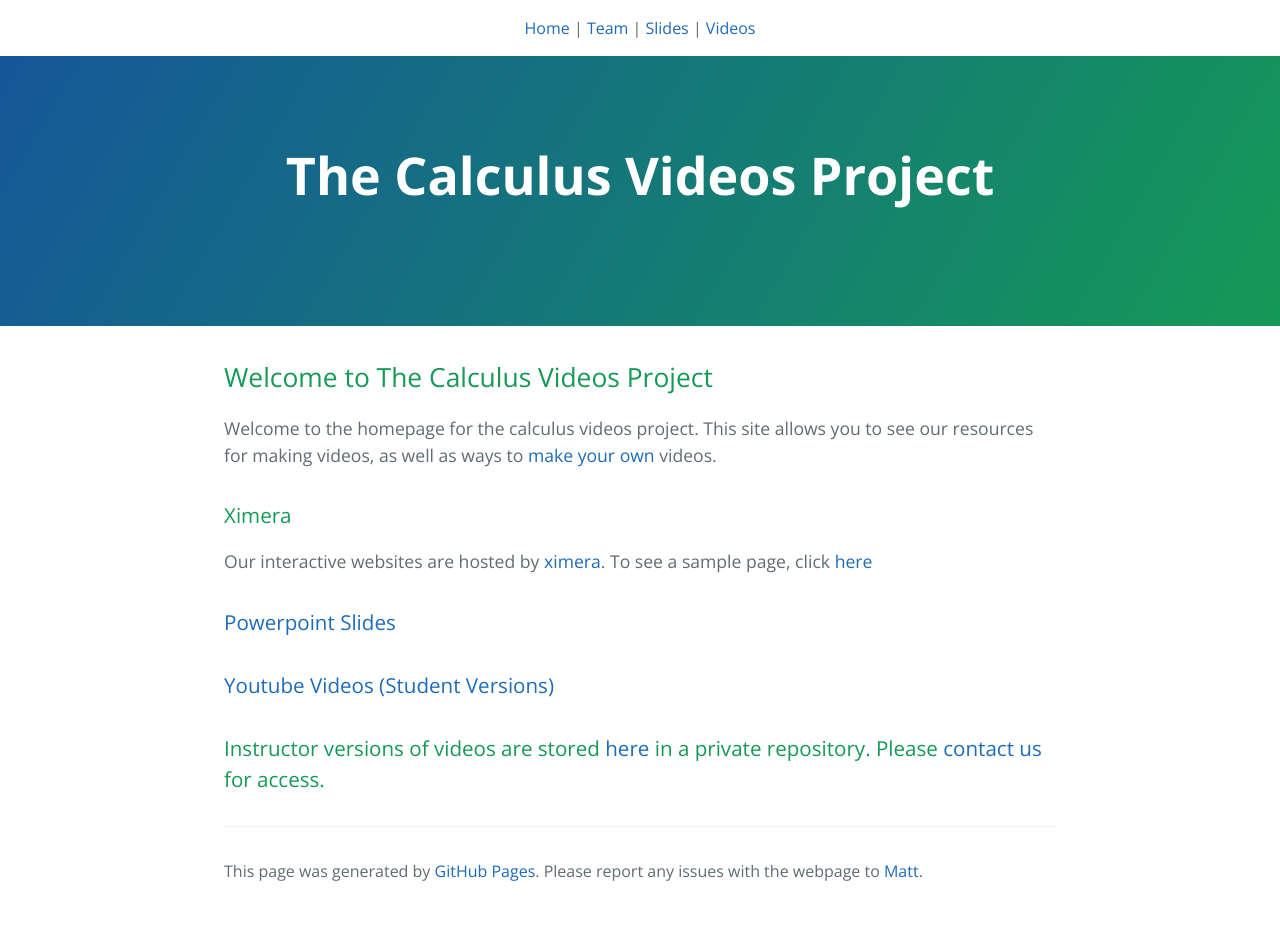
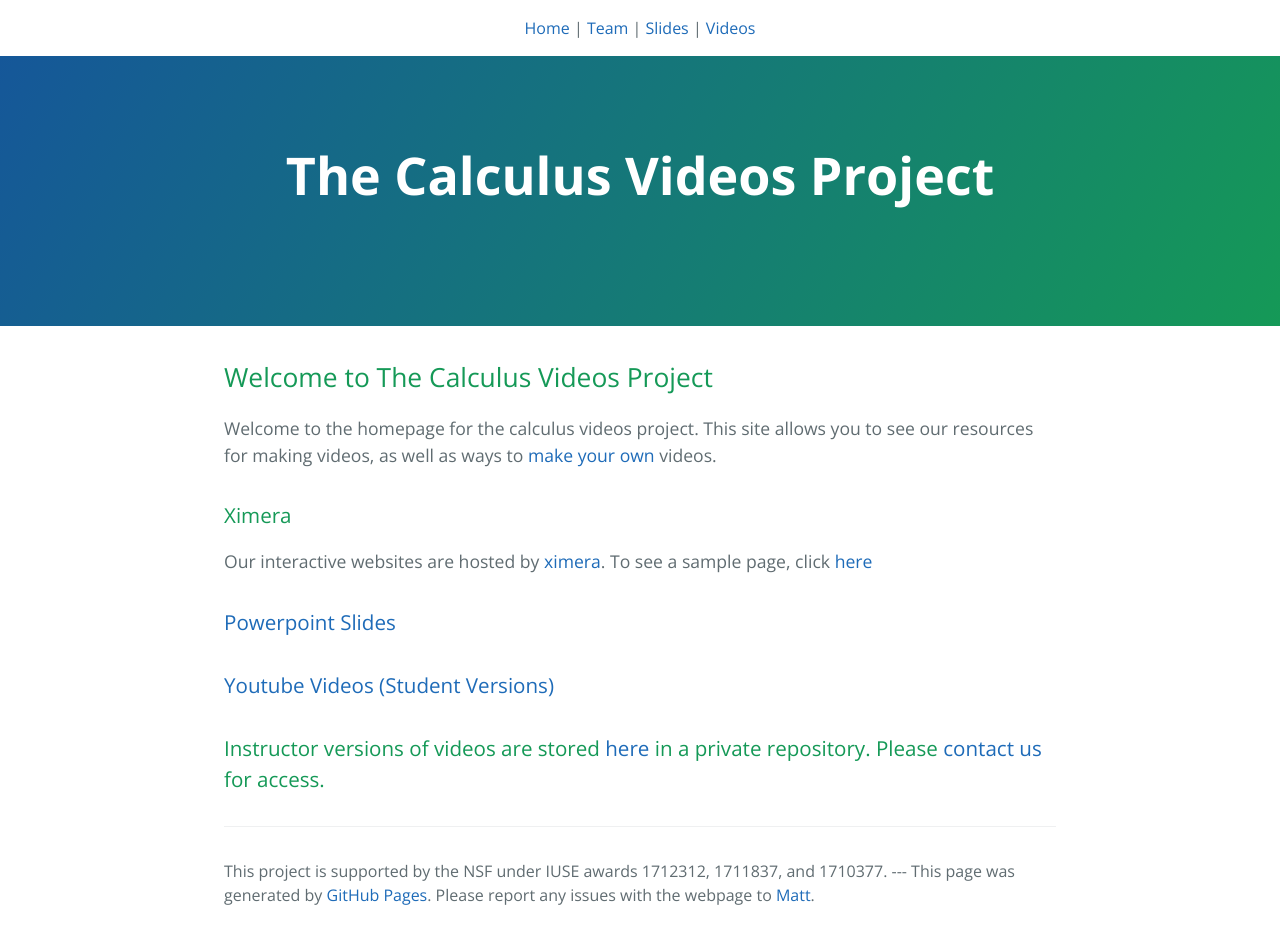
Before and after one commit to calcvids/calcvids.github.io, a Jekyll site: the page built from README.md, in a window 1280 px wide. Built offline with Jekyll 4.4.1, drawn with Linux system fonts in a browser that asks for light colours; our own code applies the rules of GitHub Pages for plain Markdown files; before the commit the page ends 915 px from its top, so only the background shows below that.

Commit message:
edit footer

```diff
--- a/_includes/page-footer.html
+++ b/_includes/page-footer.html
@@ -3,5 +3,9 @@
 <!--<span class="site-footer-owner"><a href="{{ site.url }}">{{ site.title }}</a> is maintained by <a href="{{ site.author.url }}">{{ site.author.name }}</a>.</span>
   <span class="site-footer-credits">-->
 
+This project is supported by the NSF under IUSE awards 1712312, 1711837, and 1710377.
+
+---
+
 This page was generated by <a href="https://pages.github.com">GitHub Pages</a>. Please report any issues with the webpage to <a href="mailto:mthomas7@ithaca.edu?subject=CalcVids%20Website">Matt</a>.</span>
 </footer>
```
